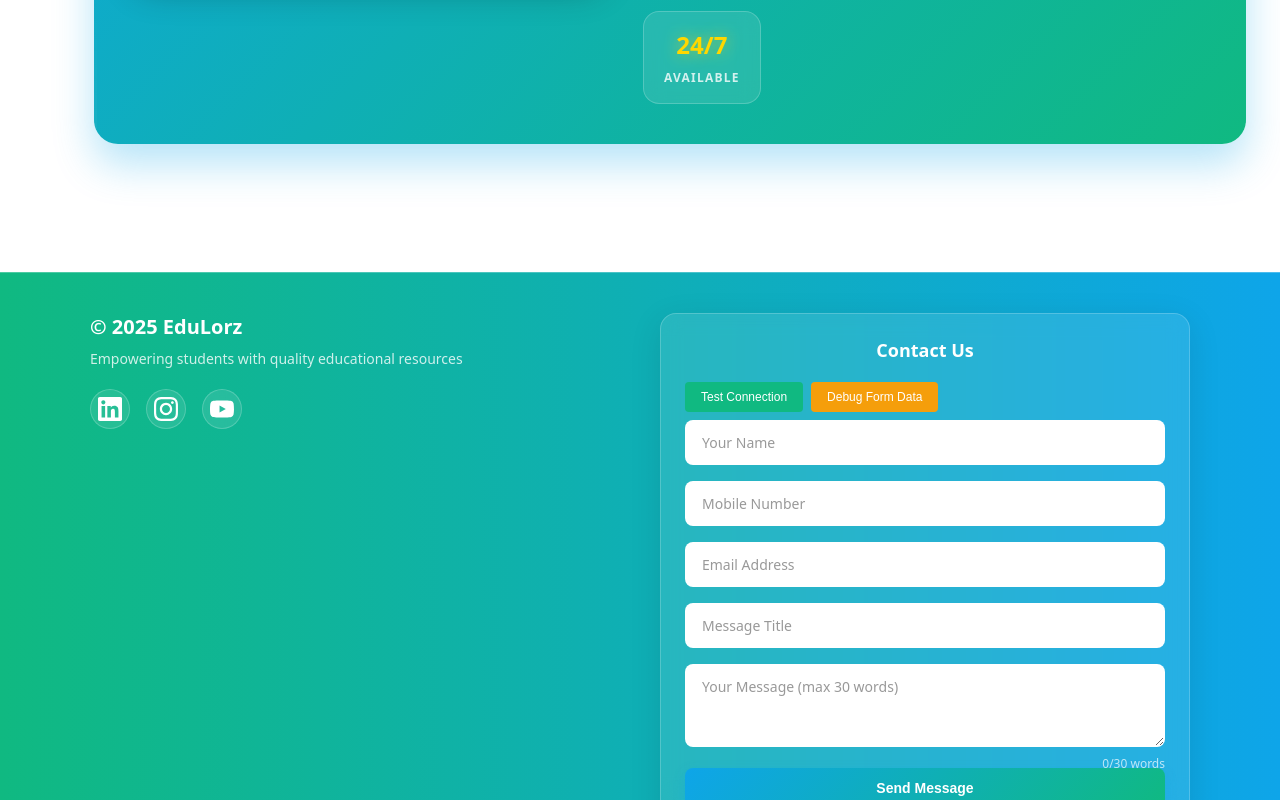
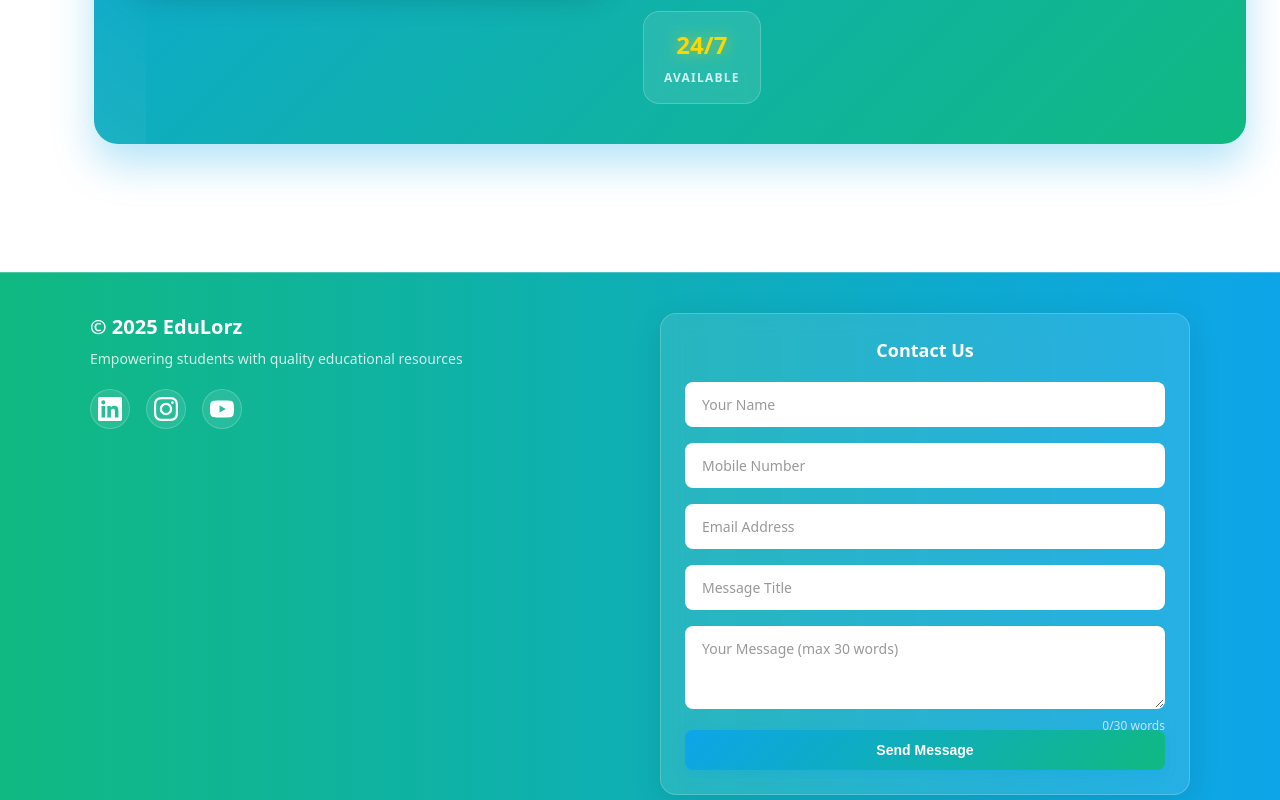
Before and after one commit to worldofcolorz/AKTU_WORLD, a React (Vite) app in the folder frontend/: page / in a window 1280 px wide. Shown: the part 1558-2358 px from the top of the page. Built offline with nearby package versions, Linux system fonts and the light colour scheme; no server answers.

Commit message:
cleanup(footer): remove debug and test connection buttons for cleaner UI

```diff
--- a/frontend/src/components/Footer/Footer.jsx
+++ b/frontend/src/components/Footer/Footer.jsx
@@ -139,72 +139,6 @@ function Footer() {
           <div className="contact-box">
             <h3>Contact Us</h3>
 
-            {/* Test connection button */}
-            <button
-              type="button"
-              onClick={async () => {
-                try {
-                  // Use image-based tracking to avoid CORS
-                  const img = new Image()
-
-                  img.onload = () => {
-                    console.log('Test connection successful')
-                    alert('Connection test successful! Check your Google Sheet.')
-                  }
-
-                  img.onerror = () => {
-                    console.log('Test connection completed (this is normal)')
-                    alert('Connection test successful! Check your Google Sheet.')
-                  }
-
-                  // Set timeout as fallback
-                  setTimeout(() => {
-                    alert('Connection test completed! Check your Google Sheet.')
-                  }, 1000)
-
-                  img.src = 'https://script.google.com/macros/s/AKfycbzkAkCV3sCqR_59HbIUQjgNWEKT1vE3fXc1Oeja8huPSC_9NepEt1VE-n9NacliGoMO/exec'
-                } catch (error) {
-                  console.error('Test failed:', error)
-                  alert(`Test failed: ${error.message}`)
-                }
-              }}
-              style={{
-                marginBottom: '8px',
-                padding: '8px 16px',
-                background: '#10b981',
-                color: 'white',
-                border: 'none',
-                borderRadius: '4px',
-                cursor: 'pointer',
-                fontSize: '12px',
-                marginRight: '8px'
-              }}
-            >
-              Test Connection
-            </button>
-
-            {/* Debug form data button */}
-            <button
-              type="button"
-              onClick={() => {
-                console.log('Current form data:', formData)
-                console.log('Current word count:', wordCount)
-                alert(`Form Data:\nName: ${formData.name}\nMobile: ${formData.mobile}\nEmail: ${formData.email}\nTitle: ${formData.messageTitle}\nMessage: ${formData.message}\nWords: ${wordCount}`)
-              }}
-              style={{
-                marginBottom: '8px',
-                padding: '8px 16px',
-                background: '#f59e0b',
-                color: 'white',
-                border: 'none',
-                borderRadius: '4px',
-                cursor: 'pointer',
-                fontSize: '12px'
-              }}
-            >
-              Debug Form Data
-            </button>
-
             <form onSubmit={handleSubmit} className="contact-form">
               <div className="form-group">
                 <input
```
